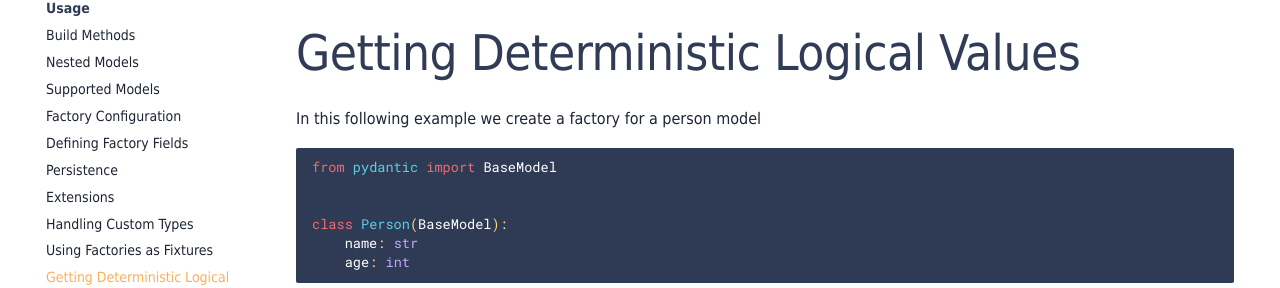
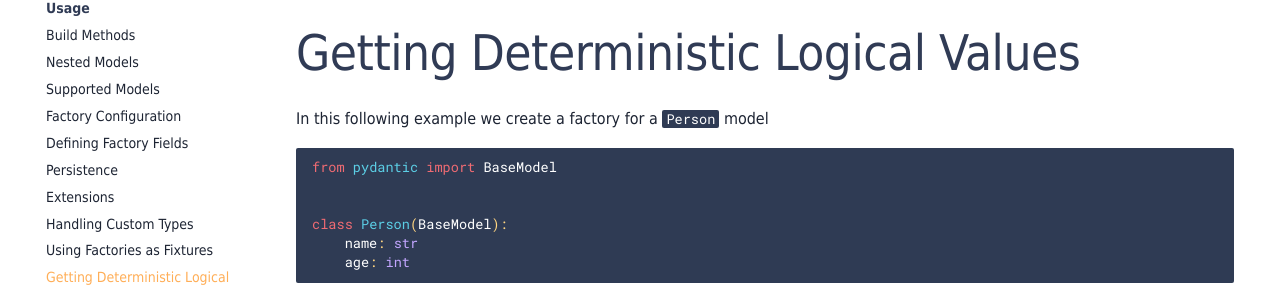
Before and after one commit to litestar-org/polyfactory, an MkDocs documentation site: the page built from docs/usage/9-getting-deterministic-logical-factories.md, in a window 1280 px wide and 900 px high. Shown: the part 151-439 px from the top of the window. Built offline with MkDocs 1.6.1 and Material for MkDocs 9.7.7, drawn with Linux system fonts in a browser that asks for light colours; comment, search, counter and statistics services are not loaded.

````diff
--- a/docs/usage/9-getting-deterministic-logical-factories.md
+++ b/docs/usage/9-getting-deterministic-logical-factories.md
@@ -1,6 +1,6 @@
 # Getting Deterministic Logical Values
 
-In this following example we create a factory for a person model
+In this following example we create a factory for a `Person` model
 
 ```py
 from pydantic import BaseModel
````
